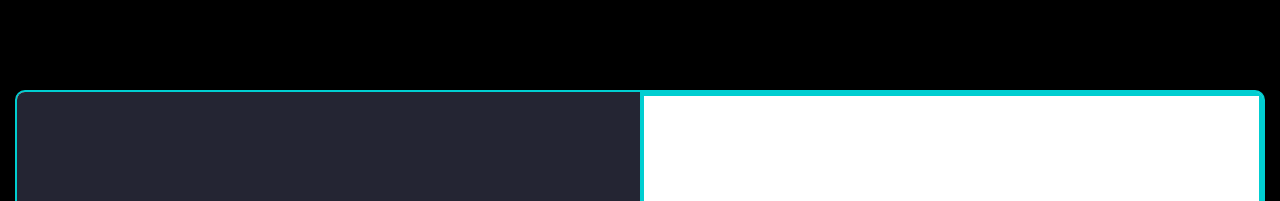
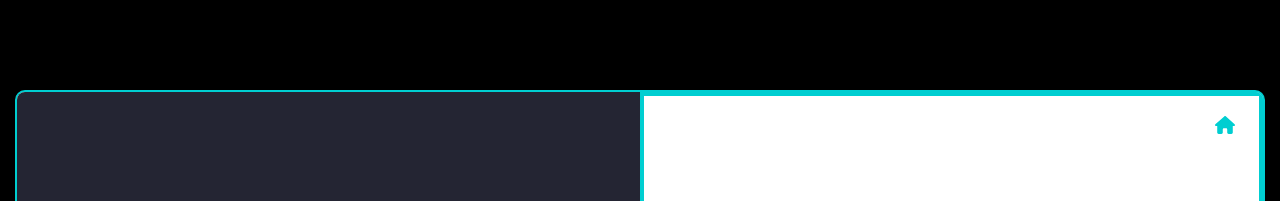
Before and after one commit to Abidsyed25/ScrapQuest, a Next.js app: page /login in a window 1280 px wide. Both pictures are taken after a click on the button "SIGN UP". Shown: the top 201 px of the page. Built offline with nearby package versions, Linux system fonts and the light colour scheme.

Commit message:
Added the home button

```diff
--- a/app/login/page.tsx
+++ b/app/login/page.tsx
@@ -5,7 +5,8 @@ import * as z from "zod";
 import { useForm } from "react-hook-form";
 import { zodResolver } from "@hookform/resolvers/zod";
 import { FontAwesomeIcon } from '@fortawesome/react-fontawesome';
-import { faEye, faEyeSlash } from '@fortawesome/free-solid-svg-icons';
+import { faEye, faEyeSlash, faHouse } from '@fortawesome/free-solid-svg-icons';
+import { useRouter } from 'next/navigation';
 
 // Define the form schema using zod
 const formSchema = z.object({
@@ -58,6 +59,10 @@ export default function SignInSignUp() {
     if (text !== type) {
       setType(text);
     }
+  };
+  const router = useRouter();
+  const homeClickHandler= ()=>{
+    router.push('/');
   };
 
   const togglePasswordVisibility = () => {
@@ -313,6 +318,11 @@ export default function SignInSignUp() {
       `}</style>
       <div className={containerClass} id="container">
         <div className="form-container sign-up-container">
+          <div className='relative'>
+            <button className='eye-button' onClick={homeClickHandler}>
+              <FontAwesomeIcon icon={faHouse} className='h-5 w-5'></FontAwesomeIcon>
+            </button>
+          </div>
           <form onSubmit={signUpForm.handleSubmit(handleSignUpSubmit)}>
             <h1>Create Account</h1>
             <div className="social-container">
@@ -342,6 +352,11 @@ export default function SignInSignUp() {
           </form>
         </div>
         <div className="form-container sign-in-container">
+          <div className='relative'>
+            <button className='eye-button' onClick={homeClickHandler}>
+              <FontAwesomeIcon icon={faHouse} className='h-5 w-5'></FontAwesomeIcon>
+            </button>
+          </div>
           <form onSubmit={signInForm.handleSubmit(handleSignInSubmit)} >
             <h1>Access your Account</h1>
             <div className="social-container">
```
